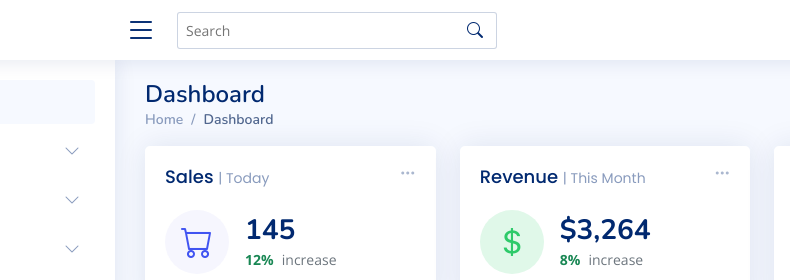
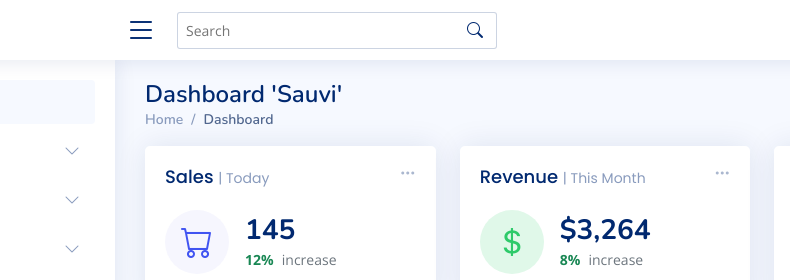
Before and after one commit to YoverMarkt/Git__Github, a plain HTML site: page index.html in a window 1280 px wide. Shown: the top 280 px of the page, 185-975 px from the left. Drawn offline with nearby package versions, Linux system fonts and the light colour scheme.

Commit message:
Cambio en el titulo principal de home

```diff
--- a/index.html
+++ b/index.html
@@ -536,7 +536,7 @@
     <main id="main" class="main">
 
         <div class="pagetitle">
-            <h1>Dashboard</h1>
+            <h1>Dashboard 'Sauvi'</h1>
             <nav>
                 <ol class="breadcrumb">
                     <li class="breadcrumb-item"><a href="index.html">Home</a></li>
```
